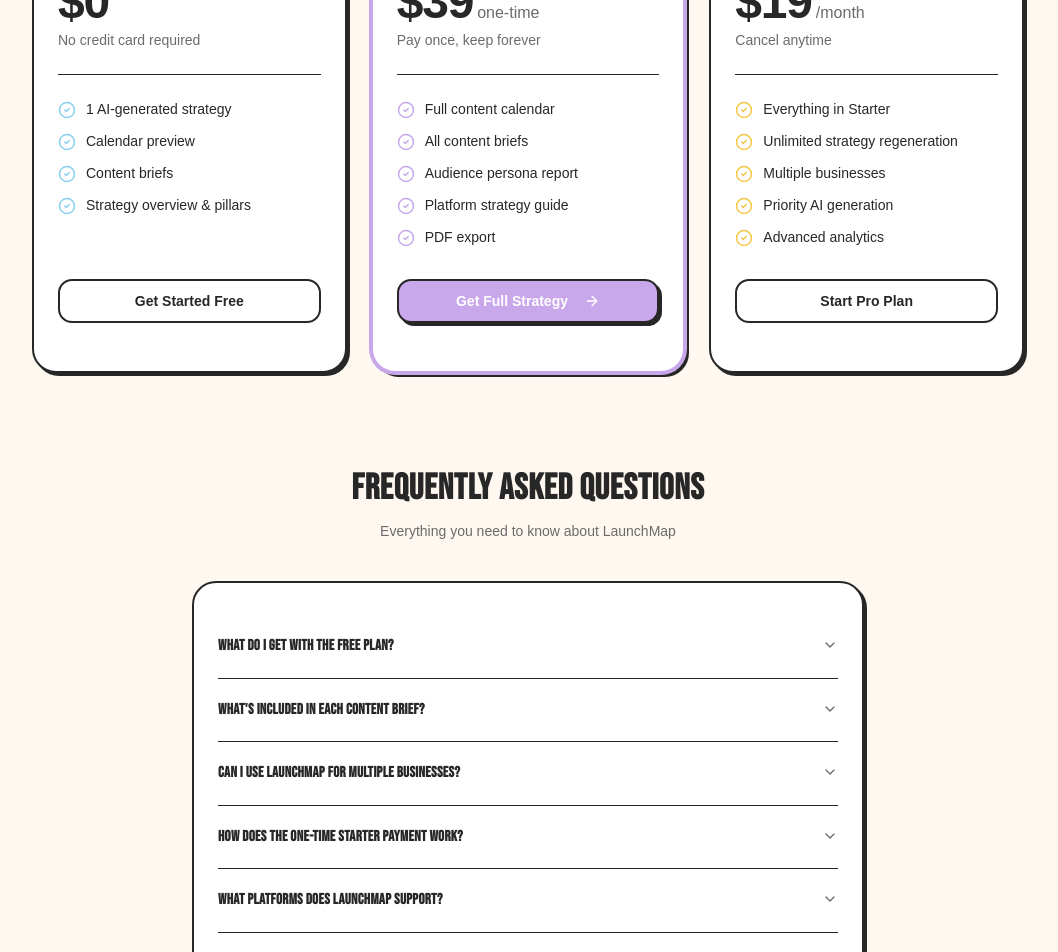
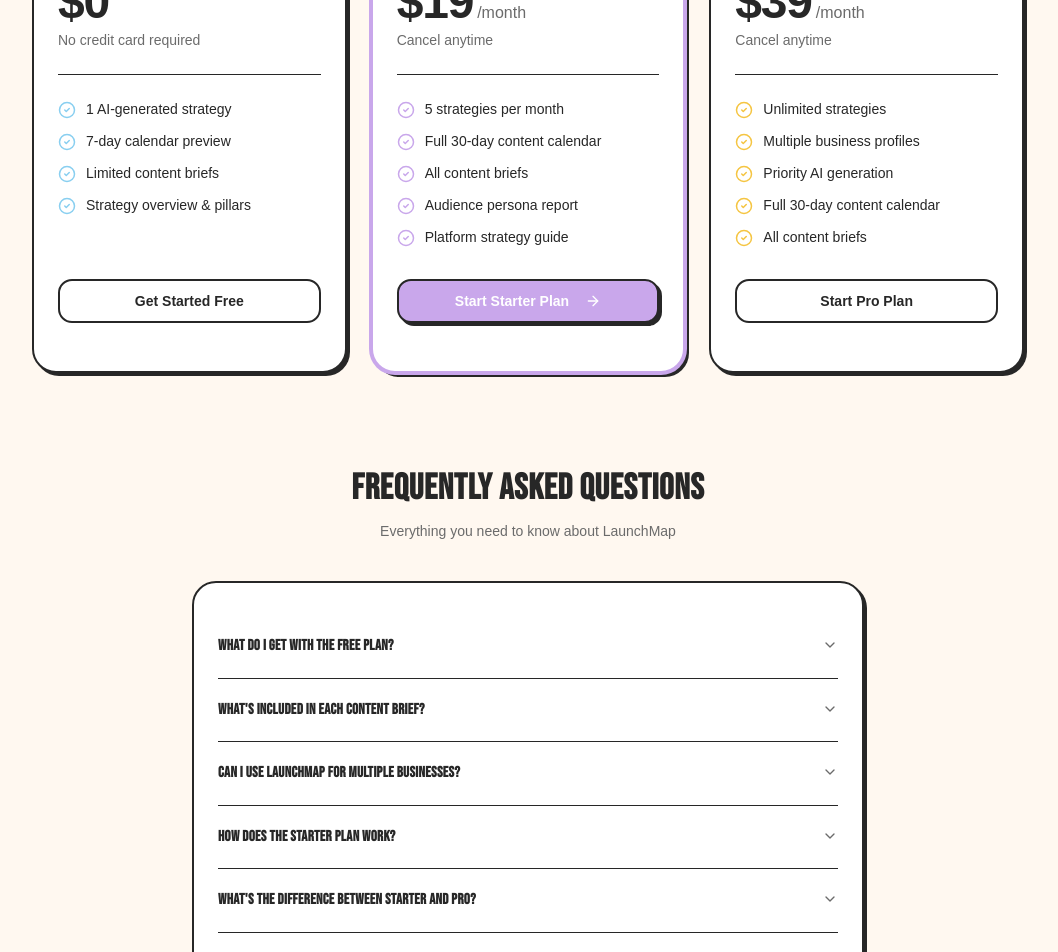
Before and after one commit to Twins1907/ContentMarketing, a Next.js app: page /pricing in a window 1280 px wide. Shown: the part 500-1452 px from the top of the page, without its empty margins (112-1170 px from the left). Built offline with nearby package versions, Linux system fonts and the light colour scheme; a web font is replaced by a local one.

Commit message:
Update pricing to Free/Starter $19mo/Pro $39mo across pricing page, constants, terms, and privacy
Made-with: Cursor

```diff
--- a/src/app/(marketing)/privacy/page.tsx
+++ b/src/app/(marketing)/privacy/page.tsx
@@ -31,7 +31,7 @@ export default function PrivacyPolicyPage() {
                 <div>
                   <h3 className="text-sm font-bold mb-1">Personal Information</h3>
                   <p className="text-sm text-muted-foreground leading-relaxed">
-                    When you create an account, we collect your name, email address, and authentication details (e.g., Google OAuth). If you upgrade to a paid plan, payment processing is handled by Stripe — we do not store your full credit card number.
+                    When you create an account, we collect your name, email address, and authentication details (e.g., Google OAuth). If you subscribe to the Starter ($19/month) or Pro ($39/month) plan, payment processing is handled by Stripe — we do not store your full credit card number. We store your Stripe customer ID and subscription status to manage your plan access.
                   </p>
                 </div>
                 <div>
--- a/src/app/(marketing)/terms/page.tsx
+++ b/src/app/(marketing)/terms/page.tsx
@@ -42,21 +42,21 @@ export default function TermsPage() {
               <h2 className="font-display text-xl font-bold mb-3">4. Plans and Pricing</h2>
               <div className="space-y-3">
                 <div>
-                  <h3 className="text-sm font-bold mb-1">Free Plan</h3>
+                  <h3 className="text-sm font-bold mb-1">Free Plan — $0</h3>
                   <p className="text-sm text-muted-foreground leading-relaxed">
-                    The free plan provides one AI-generated content strategy with a limited calendar preview and content briefs. No payment is required.
+                    The free plan provides one AI-generated content strategy with a 7-day calendar preview and a limited number of content briefs. No payment is required.
                   </p>
                 </div>
                 <div>
-                  <h3 className="text-sm font-bold mb-1">Starter Plan</h3>
+                  <h3 className="text-sm font-bold mb-1">Starter Plan — $19/month</h3>
                   <p className="text-sm text-muted-foreground leading-relaxed">
-                    The Starter plan is a one-time purchase that unlocks the full calendar and all content briefs for a single strategy. Access is perpetual once purchased.
+                    The Starter plan is a monthly subscription that provides up to 5 AI-generated strategies per month, each with a full 30-day content calendar and all content briefs. You may cancel at any time; access continues until the end of the current billing period.
                   </p>
                 </div>
                 <div>
-                  <h3 className="text-sm font-bold mb-1">Pro Plan</h3>
+                  <h3 className="text-sm font-bold mb-1">Pro Plan — $39/month</h3>
                   <p className="text-sm text-muted-foreground leading-relaxed">
-                    The Pro plan is a monthly subscription that provides unlimited strategy generation, multiple business profiles, and priority features. You may cancel your subscription at any time; access continues until the end of the current billing period.
+                    The Pro plan is a monthly subscription that provides unlimited strategy generation, multiple business profiles, and priority AI generation features. You may cancel at any time; access continues until the end of the current billing period.
                   </p>
                 </div>
               </div>
@@ -66,11 +66,11 @@ export default function TermsPage() {
             <section>
               <h2 className="font-display text-xl font-bold mb-3">5. Payments and Refunds</h2>
               <p className="text-sm text-muted-foreground leading-relaxed mb-3">
-                All payments are processed securely through Stripe. By making a purchase, you authorize us to charge the applicable fees to your payment method.
+                All payments are processed securely through Stripe. By subscribing, you authorize us to charge the applicable monthly fee to your payment method on a recurring basis until you cancel.
               </p>
               <ul className="list-disc list-inside text-sm text-muted-foreground space-y-2 leading-relaxed">
-                <li><span className="font-semibold text-foreground">Starter Plan:</span> One-time payment. We offer a 7-day money-back guarantee — if you are not satisfied, contact us within 7 days of purchase for a full refund.</li>
-                <li><span className="font-semibold text-foreground">Pro Plan:</span> Billed monthly. You may cancel at any time. Refunds for the current billing period are not provided upon cancellation, but you retain access until the period ends.</li>
+                <li><span className="font-semibold text-foreground">Starter Plan ($19/month):</span> Billed monthly. You may cancel at any time. We offer a 7-day money-back guarantee on your first payment — if you are not satisfied, contact us within 7 days for a full refund.</li>
+                <li><span className="font-semibold text-foreground">Pro Plan ($39/month):</span> Billed monthly. You may cancel at any time. We offer a 7-day money-back guarantee on your first payment — if you are not satisfied, contact us within 7 days for a full refund. After the initial period, refunds for the current billing cycle are not provided upon cancellation, but you retain access until the period ends.</li>
               </ul>
             </section>
 
--- a/src/app/pricing/page.tsx
+++ b/src/app/pricing/page.tsx
@@ -40,10 +40,10 @@ const PLAN_CARDS: {
     key: "starter",
     accent: "#C9A7EB",
     checkColor: "#C9A7EB",
-    subtitle: "Pay once, keep forever",
+    subtitle: "Cancel anytime",
     priceLabel: `$${PLAN_TIERS.starter.price}`,
-    priceSuffix: "one-time",
-    cta: "Get Full Strategy",
+    priceSuffix: "/month",
+    cta: "Start Starter Plan",
     popular: true,
   },
   {
@@ -60,7 +60,7 @@ const PLAN_CARDS: {
 const FAQS = [
   {
     q: "What do I get with the free plan?",
-    a: "You get one complete AI-generated content strategy with a 7-day calendar preview and up to 3 content briefs. It's a great way to experience the quality of our strategies before upgrading.",
+    a: "You get one complete AI-generated content strategy with a 7-day calendar preview and a limited number of content briefs. It's a great way to experience the quality of our strategies before upgrading.",
   },
   {
     q: "What's included in each content brief?",
@@ -68,11 +68,15 @@ const FAQS = [
   },
   {
     q: "Can I use LaunchMap for multiple businesses?",
-    a: "The Pro plan supports multiple businesses and unlimited strategy regeneration. Free and Starter plans are limited to one strategy per account.",
+    a: "The Pro plan supports multiple business profiles and unlimited strategy generation. The Starter plan gives you up to 5 strategies per month for a single business.",
   },
   {
-    q: "How does the one-time Starter payment work?",
-    a: "Pay $39 once to unlock the full 30-day calendar and all content briefs for your strategy. There's no subscription — you keep access to your strategy forever.",
+    q: "How does the Starter plan work?",
+    a: "For $19/month you can generate up to 5 strategies per month, each with a full 30-day calendar and all content briefs. Cancel anytime — your access continues until the end of the billing period.",
+  },
+  {
+    q: "What's the difference between Starter and Pro?",
+    a: "Starter gives you 5 strategies/month for one business at $19/month. Pro gives you unlimited strategies, multiple business profiles, and priority AI generation for $39/month — ideal for agencies or power users managing more than one brand.",
   },
   {
     q: "What platforms does LaunchMap support?",
@@ -84,7 +88,7 @@ const FAQS = [
   },
   {
     q: "Can I regenerate or update my strategy?",
-    a: "Pro plan users get unlimited strategy regeneration. If your business goals or target audience change, you can generate a fresh strategy at any time. Starter and Free users keep their original strategy.",
+    a: "Yes. Starter users can generate up to 5 new strategies each month. Pro users get unlimited regeneration at any time. If your goals or audience change, simply generate a fresh strategy.",
   },
   {
     q: "How long does it take to generate a strategy?",
@@ -92,19 +96,19 @@ const FAQS = [
   },
   {
     q: "Can I edit the content briefs after they're generated?",
-    a: "Yes! Every content brief has a feedback and notes section where you can add your own thoughts. You can also use the AI Suggest feature to get alternative ideas for any brief. The briefs are starting points — you should always tailor them to your brand voice.",
+    a: "Yes! Every content brief has a feedback and notes section where you can add your own thoughts. The briefs are starting points — you should always tailor them to your brand voice.",
   },
   {
     q: "What information do I need to provide?",
-    a: "You'll need your business name, industry, a description of what you do, your target audience, which platforms you want to focus on, and your main goals. The more detail you provide, the more tailored and accurate your strategy will be. You can also share your budget, content tone preferences, and past performance to get even better results.",
+    a: "You'll need your business name, industry, a description of what you do, your target audience, which platforms you want to focus on, and your main goals. The more detail you provide, the more tailored and accurate your strategy will be.",
   },
   {
     q: "Is my business data safe?",
-    a: "Absolutely. We take data security seriously. Your business information is encrypted in transit and at rest, and we never sell your data to third parties. Payment processing is handled securely through Stripe. See our Privacy Policy for full details.",
+    a: "Absolutely. Your business information is encrypted in transit and at rest, and we never sell your data to third parties. Payment processing is handled securely through Stripe. See our Privacy Policy for full details.",
   },
   {
     q: "Do you offer refunds?",
-    a: "Yes. If you're not satisfied with your Starter strategy within 7 days of purchase, we'll issue a full refund — no questions asked. For Pro plan subscribers, you can cancel anytime and your access continues until the end of the billing period.",
+    a: "Yes. If you're not satisfied within 7 days of your first payment on any plan, contact us for a full refund. For ongoing subscriptions, you can cancel anytime and your access continues until the end of the current billing period.",
   },
   {
     q: "Can I track my posting progress?",
--- a/src/lib/constants.ts
+++ b/src/lib/constants.ts
@@ -107,39 +107,39 @@ export const PLAN_TIERS = {
     strategies: 1,
     features: [
       "1 AI-generated strategy",
-      "Calendar preview",
-      "Content briefs",
+      "7-day calendar preview",
+      "Limited content briefs",
       "Strategy overview & pillars",
     ],
   },
   starter: {
     name: "Starter",
-    price: 39,
-    priceLabel: "$39 one-time",
+    price: 19,
+    priceLabel: "$19/month",
     calendarDays: 30,
     briefLimit: 30,
-    strategies: 1,
+    strategies: 5,
     features: [
-      "Full content calendar",
+      "5 strategies per month",
+      "Full 30-day content calendar",
       "All content briefs",
       "Audience persona report",
       "Platform strategy guide",
-      "PDF export",
     ],
   },
   pro: {
     name: "Pro",
-    price: 19,
-    priceLabel: "$19/month",
+    price: 39,
+    priceLabel: "$39/month",
     calendarDays: 30,
     briefLimit: 30,
     strategies: -1, // unlimited
     features: [
-      "Everything in Starter",
-      "Unlimited strategy regeneration",
-      "Multiple businesses",
+      "Unlimited strategies",
+      "Multiple business profiles",
       "Priority AI generation",
-      "Advanced analytics",
+      "Full 30-day content calendar",
+      "All content briefs",
     ],
   },
 } as const;
```
